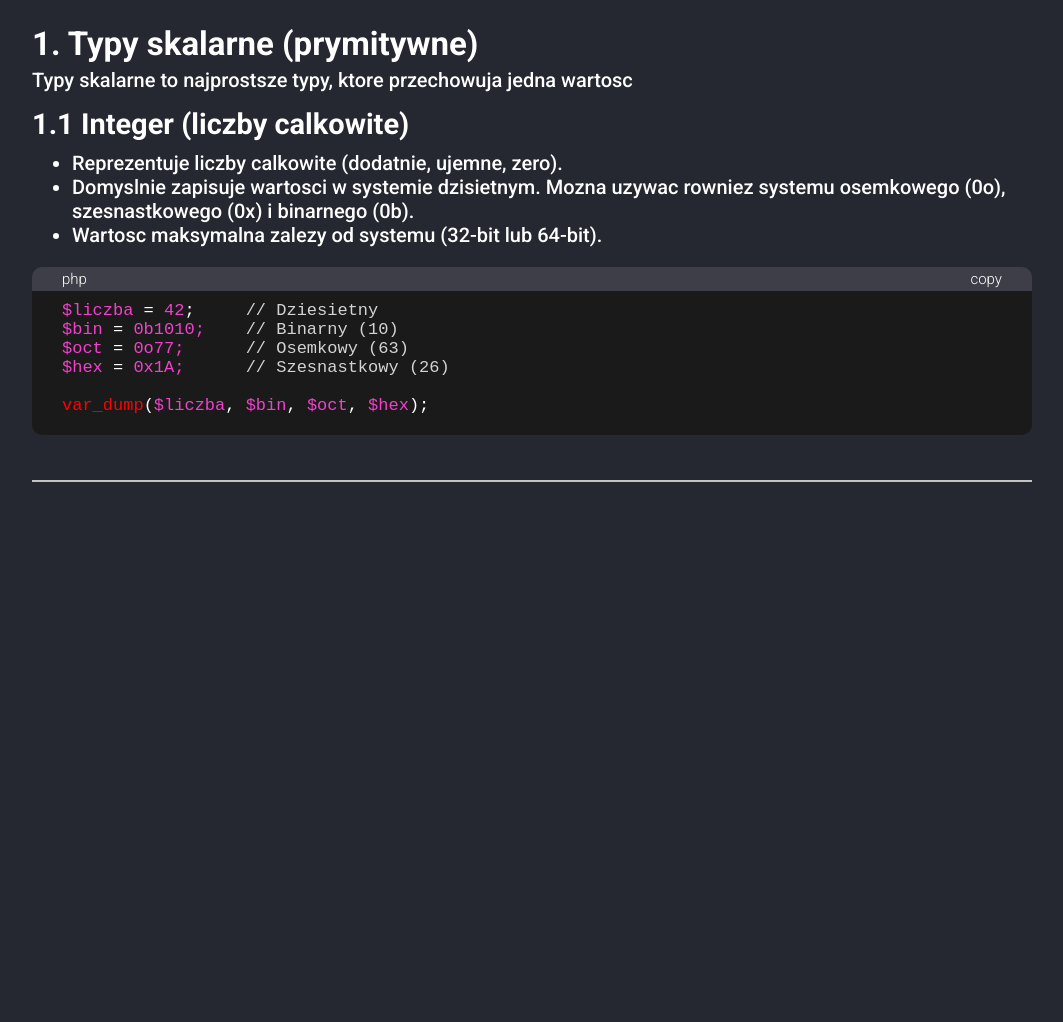
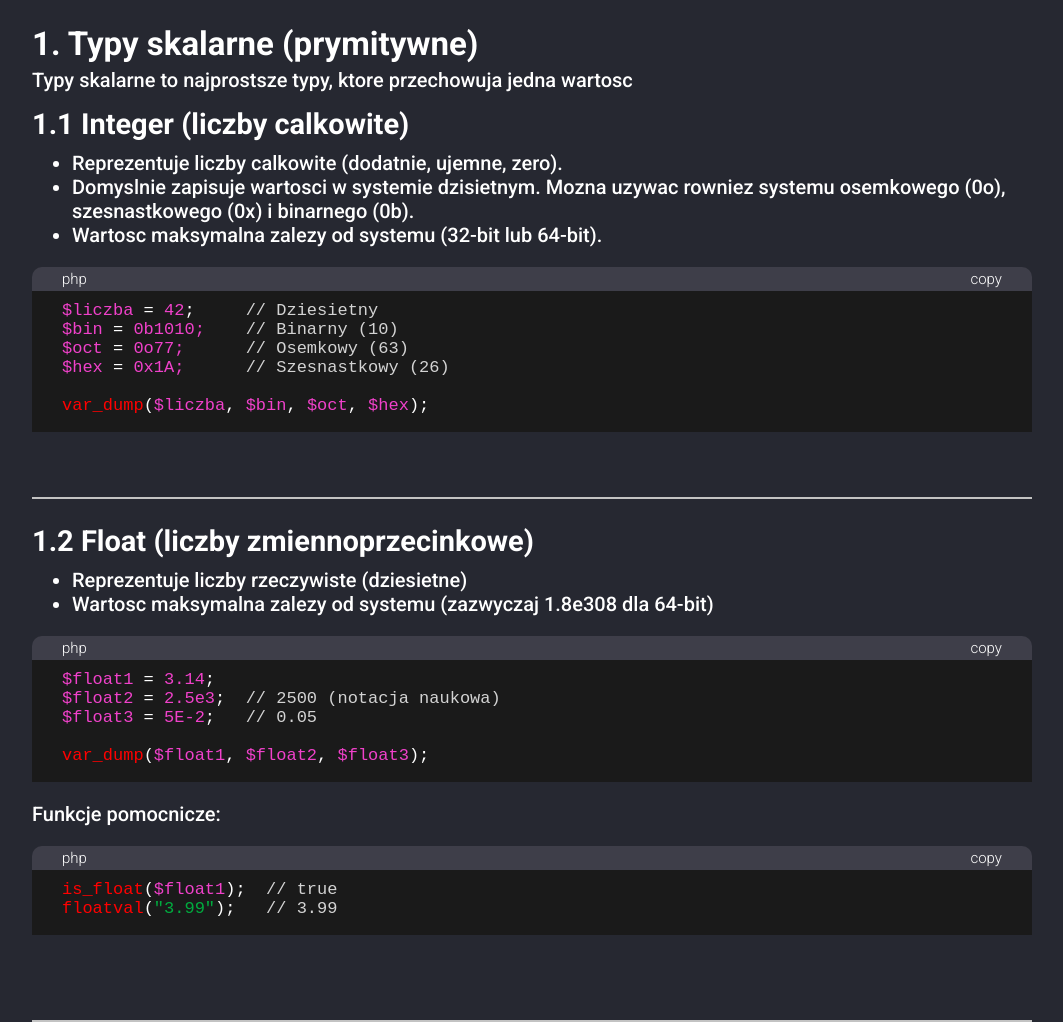
Before and after one commit to dmisl/recall, a PHP site: page /typy_danych.php in a window 1280 px wide. Shown: the part 239-1261 px from the top of the page, without its empty margins (108-1171 px from the left). Before the commit the page ends 721 px from the top, so only its background shows below. Run offline with PHP 8.4, Linux system fonts and the light colour scheme.

Commit message:
dodany float, liczby rzeczywiste, zmiennoprzeczinkowe

```diff
--- a/typy_danych.php
+++ b/typy_danych.php
@@ -61,10 +61,11 @@
           {
                background-color: rgb(26, 26, 26);
                padding: 10px 30px;
-               padding-bottom: 20px;
+               padding-bottom: 17px;
                font-family: 'Courier New', Courier, monospace !important;
                font-size: 17px;
                font-weight: 300;
+               margin-bottom: 20px;
           }
           .example .content *
           {
@@ -83,6 +84,10 @@
           .example .func
           {
                color: red;
+          }
+          .example .str
+          {
+               color: rgb(0, 172, 63);
           }
      </style>
 </head>
@@ -135,6 +140,37 @@
                </div>
           </div>
 
+          <div class="content-element">
+               <h2>1.2 Float (liczby zmiennoprzecinkowe)</h2>
+               <ul>
+                    <li>Reprezentuje liczby rzeczywiste (dziesietne)</li>
+                    <li>Wartosc maksymalna zalezy od systemu (zazwyczaj 1.8e308 dla 64-bit)</li>
+               </ul>
+               <div class="example">
+                    <div class="header">
+                         <p>php</p>
+                         <p>copy</p>
+                    </div>
+                    <div class="content">
+                         <span class="var">$float1</span> = <span class="var">3.14</span>;<br>
+                         <span class="var">$float2</span> = <span class="var">2.5e3</span>;&nbsp;&nbsp;<span class="com">// 2500 (notacja naukowa)</span><br>
+                         <span class="var">$float3</span> = <span class="var">5E-2</span>;&nbsp;&nbsp;&nbsp;<span class="com">// 0.05</span><br>
+                         <br>
+                         <span class="func">var_dump</span>(<span class="var">$float1</span>, <span class="var">$float2</span>, <span class="var">$float3</span>);
+                    </div>
+                    <p>Funkcje pomocnicze:</p>
+                    <div class="example">
+                         <div class="header">
+                              <p>php</p>
+                              <p>copy</p>
+                         </div>
+                         <div class="content">
+                              <span class="func">is_float</span>(<span class="var">$float1</span>);&nbsp;&nbsp;<span class="com">// true</span><br>
+                              <span class="func">floatval</span>(<span class="str">"3.99"</span>);&nbsp;&nbsp;&nbsp;<span class="com">// 3.99</span>
+                         </div>
+                    </div>
+               </div>
+          </div>
      </div>
 </body>
 </html>
```
